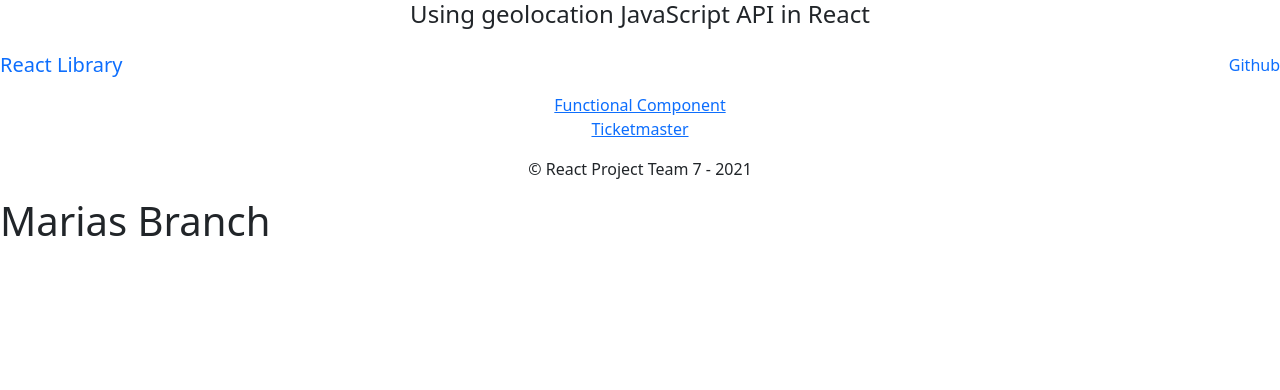
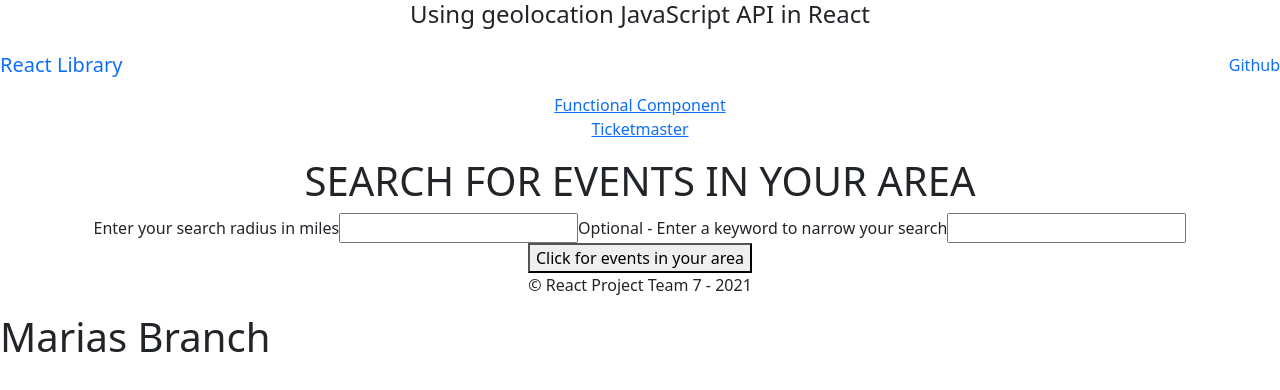
Before and after one commit to Mariabruner/ReactProject, a React (Create React App) app in the folder project/: page /Ticketmaster in a window 1280 px wide. Shown: the top 390 px of the page. Built offline with nearby package versions, Linux system fonts and the light colour scheme; no server answers.

Commit message:
updated ticketmaster page to include keyword and radius search

```diff
--- a/project/src/components/Ticketmaster/Ticketmaster.js
+++ b/project/src/components/Ticketmaster/Ticketmaster.js
@@ -1,17 +1,17 @@
-import React, { useState, useEffect } from "react"
+import React, { useState} from "react"
 import EventDisplay from './TicketmasterDisplay'
 
 const Ticketmaster = () => {
 
     const [results, setResults] = useState([])
     const [pageNumber, setPageNumber] = useState(0)
-
-    useEffect(() => {
+    const [searchRadius, setSearchRadius] = useState('')
+    const [keyword, setKeyword] = useState()
     const baseUrl = 'https://app.ticketmaster.com/discovery/v2/events.json'
     const key = '?apikey=SlxUpcwTzOmQybUYr5UcWAmUAb9Xncgi'
     const latlong = '&latlong=39.7684,-86.1581'
-        const searchRadius = "&radius=20&unit=miles"
-        let url = `${baseUrl}${key}${latlong}`
+    // const searchRadius = "&radius=20&unit=miles"
+    let url = `${baseUrl}${key}${latlong}&page=${pageNumber}&radius=${searchRadius}&unit=miles&keyword=${keyword}`
     const fetchResults = async () => {
     try {
     const response = await fetch (url)
@@ -24,12 +24,40 @@ const Ticketmaster = () => {
     console.log("error", error)
      }
     };
+
+const handleSubmit = (event) => {
+    event.preventDefault();
+    setPageNumber(0);
     fetchResults();
-},[]);
+};
+
+const changePageNumber = (event, direction) => {
+    event.preventDefault();
+    if(direction === 'down') {
+        if(pageNumber > 0){
+        setPageNumber(pageNumber -1);
+        fetchResults()
+    }
+}
+if(direction === 'up') {
+    setPageNumber(pageNumber +1);
+    fetchResults()
+}
+}
+
+
     return (
         <div className="main">
+            <h1>SEARCH FOR EVENTS IN YOUR AREA</h1>
             <div className="mainDiv">
-                {results.length > 0 ? <EventDisplay results={ results } /> : null}
+                <form onSubmit={(e) => handleSubmit(e)}>
+                    <span>Enter your search radius in miles</span>
+                    <input type="number" name="searchRadius" onChange={(e) => setSearchRadius(e.target.value)}/>
+                    <span>Optional - Enter a keyword to narrow your search</span>
+                    <input type="text" name="keyword" onChange={(e) => setKeyword(e.target.value)}/>
+                    <button className="submit">Click for events in your area</button>
+                </form>
+                {results.length > 0 ? <EventDisplay results={ results } changePageNumber={changePageNumber} /> : null}
         </div>
     </div>
     )
--- a/project/src/components/Ticketmaster/TicketmasterDisplay.js
+++ b/project/src/components/Ticketmaster/TicketmasterDisplay.js
@@ -16,6 +16,10 @@ const EventDisplay = (props) => {
                     </div>
                 )
 })}
+        <div>
+            <button onClick={(e) => props.changePageNumber(e, 'down')}>Previous 10</button>
+            <button onClick={(e) => props.changePageNumber(e, 'up')}>Next 10</button>
+        </div>
         </div>
     )
 }
```
Lines whose indentation alone changed are shown as unchanged.
